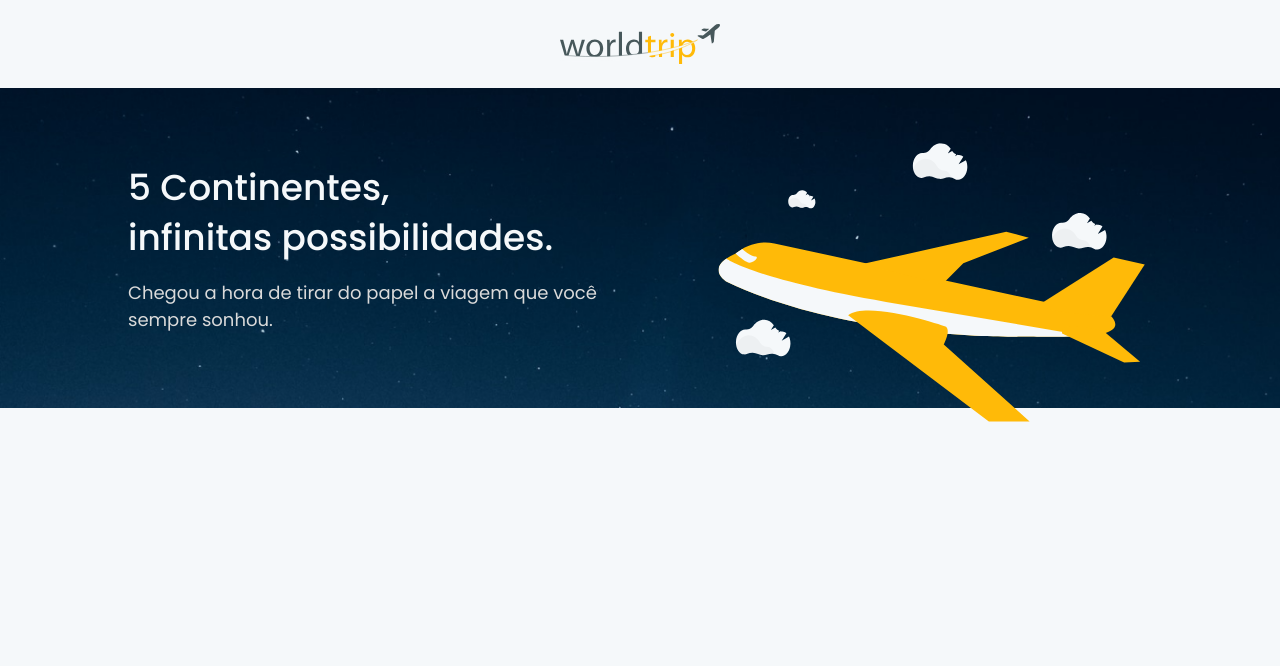
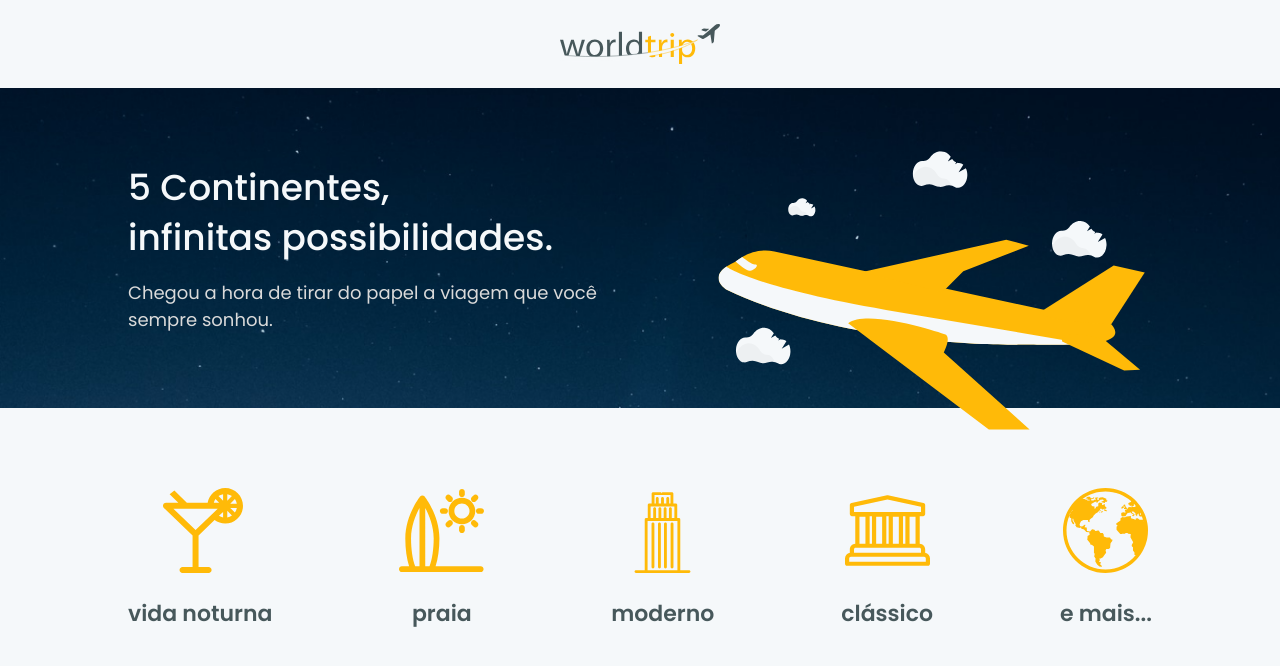
Before and after one commit to paulorobinson/worldtrip_ignite_react, a Next.js app: page / in a window 1280 px wide. Shown: the top 666 px of the page. Built offline with nearby package versions, Linux system fonts and the light colour scheme.

Commit message:
created components

```diff
--- /dev/null
+++ b/src/pages/components/Banner.tsx
@@ -0,0 +1,50 @@
+import { Flex, Heading, Image, Text } from '@chakra-ui/react';
+
+export const Banner = () => {
+  return (
+    <Flex
+      backgroundImage="/images/Background.png"
+      w="100%"
+      minH="80"
+      backgroundSize="cover"
+      px={{ base: '10', lg: '32' }}
+    >
+      <Flex
+        align="center"
+        w="100%"
+        direction="column"
+        justify="center"
+        alignItems="flex-start"
+      >
+        <Heading
+          color="gray.200"
+          fontWeight="medium"
+          fontSize={{ base: '26', md: '30', lg: '30', xl: '36' }}
+          lineHeight="1.4"
+          paddingBottom="4"
+        >
+          5 Continentes, <br /> infinitas possibilidades.
+        </Heading>
+        <Text color="gray.300" fontSize="18">
+          Chegou a hora de tirar do papel a viagem que você sempre sonhou.
+        </Text>
+      </Flex>
+
+      <Flex
+        align="center"
+        w="100%"
+        position="relative"
+        display={{ base: 'none', lg: 'flex' }}
+      >
+        <Image
+          src="/images/Airplane.svg"
+          alt="worldtrip"
+          position="absolute"
+          right={0}
+          bottom={-8}
+          h={{ lg: '240', xl: '300' }}
+        />
+      </Flex>
+    </Flex>
+  );
+};
--- /dev/null
+++ b/src/pages/components/TravelItem.tsx
@@ -0,0 +1,35 @@
+import { Box, BoxProps, Image, Text } from '@chakra-ui/react';
+
+interface TravelItemProps extends BoxProps {
+  image: string;
+  title: string;
+}
+
+export const TravelItem = ({ title, image, ...rest }: TravelItemProps) => {
+  return (
+    <Box
+      display="flex"
+      alignItems="center"
+      justifyContent="center"
+      flexDirection={{ base: 'row', lg: 'column' }}
+      {...rest}
+    >
+      <Image src={image} alt={title} display={{ base: 'none', lg: 'flex' }} />
+      <Box
+        w="10px"
+        h="10px"
+        bg="yellow.900"
+        borderRadius="50%"
+        m="4"
+        display={{ base: 'flex', lg: 'none' }}
+      />
+      <Text
+        fontWeight={{ base: 'medium', lg: 'semibold' }}
+        py="6"
+        fontSize="22"
+      >
+        {title}
+      </Text>
+    </Box>
+  );
+};
--- /dev/null
+++ b/src/pages/components/TravelTypes.tsx
@@ -0,0 +1,25 @@
+import { Flex, SimpleGrid } from '@chakra-ui/react';
+import { TravelItem } from './TravelItem';
+
+export const TravelTypes = () => {
+  return (
+    <Flex width="100%" px={{ base: '10', lg: '32' }} py="20">
+      <SimpleGrid
+        w="100%"
+        display={{ base: 'grid', lg: 'flex' }}
+        columns={2}
+        justifyContent="space-between"
+      >
+        <TravelItem title="vida noturna" image="/images/Cocktail.svg" />
+        <TravelItem title="praia" image="/images/Surf.svg" />
+        <TravelItem title="moderno" image="/images/Building.svg" />
+        <TravelItem title="clássico" image="/images/Museum.svg" />
+        <TravelItem
+          title="e mais..."
+          image="/images/Earth.svg"
+          gridColumnEnd="span 2"
+        />
+      </SimpleGrid>
+    </Flex>
+  );
+};
--- a/src/pages/index.tsx
+++ b/src/pages/index.tsx
@@ -1,7 +1,10 @@
-import { Flex, Heading, Image, Text } from '@chakra-ui/react';
+import { Box, Flex, Heading, Image, SimpleGrid, Text } from '@chakra-ui/react';
 import type { NextPage } from 'next';
 import Head from 'next/head';
+import { Banner } from './components/Banner';
 import Header from './components/Header';
+import { TravelItem } from './components/TravelItem';
+import { TravelTypes } from './components/TravelTypes';
 
 const Home: NextPage = () => {
   return (
@@ -12,50 +15,9 @@ const Home: NextPage = () => {
       <Flex w="100%" h="100vh" direction="column">
         <Header />
 
-        <Flex
-          backgroundImage="/images/Background.png"
-          w="100%"
-          h="80"
-          backgroundSize="cover"
-          px={{ base: '10', md: '10', lg: '32' }}
-        >
-          <Flex
-            align="center"
-            w="100%"
-            direction="column"
-            justify="center"
-            alignItems="flex-start"
-          >
-            <Heading
-              color="gray.200"
-              fontWeight="medium"
-              fontSize={{ base: '26', md: '30', lg: '30', xl: '36' }}
-              lineHeight="1.4"
-              paddingBottom="4"
-            >
-              5 Continentes, <br /> infinitas possibilidades.
-            </Heading>
-            <Text color="gray.300" fontSize="18">
-              Chegou a hora de tirar do papel a viagem que você sempre sonhou.
-            </Text>
-          </Flex>
+        <Banner />
 
-          <Flex
-            align="center"
-            w="100%"
-            position="relative"
-            display={{ sm: 'none', lg: 'flex' }}
-          >
-            <Image
-              src="/images/Airplane.svg"
-              alt="worldtrip"
-              position="absolute"
-              right={0}
-              bottom={-6}
-              h={{ lg: '240', xl: '300' }}
-            />
-          </Flex>
-        </Flex>
+        <TravelTypes />
       </Flex>
     </>
   );
```
